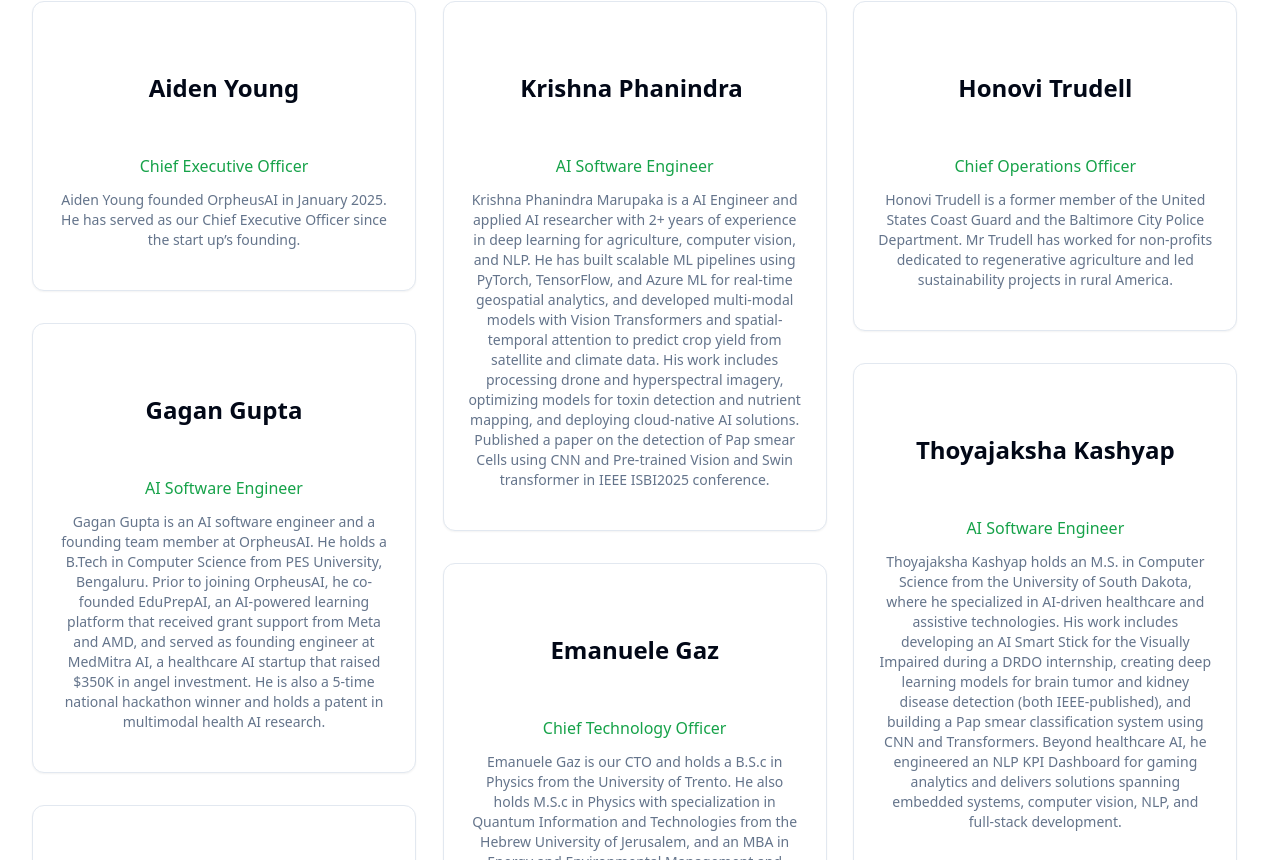
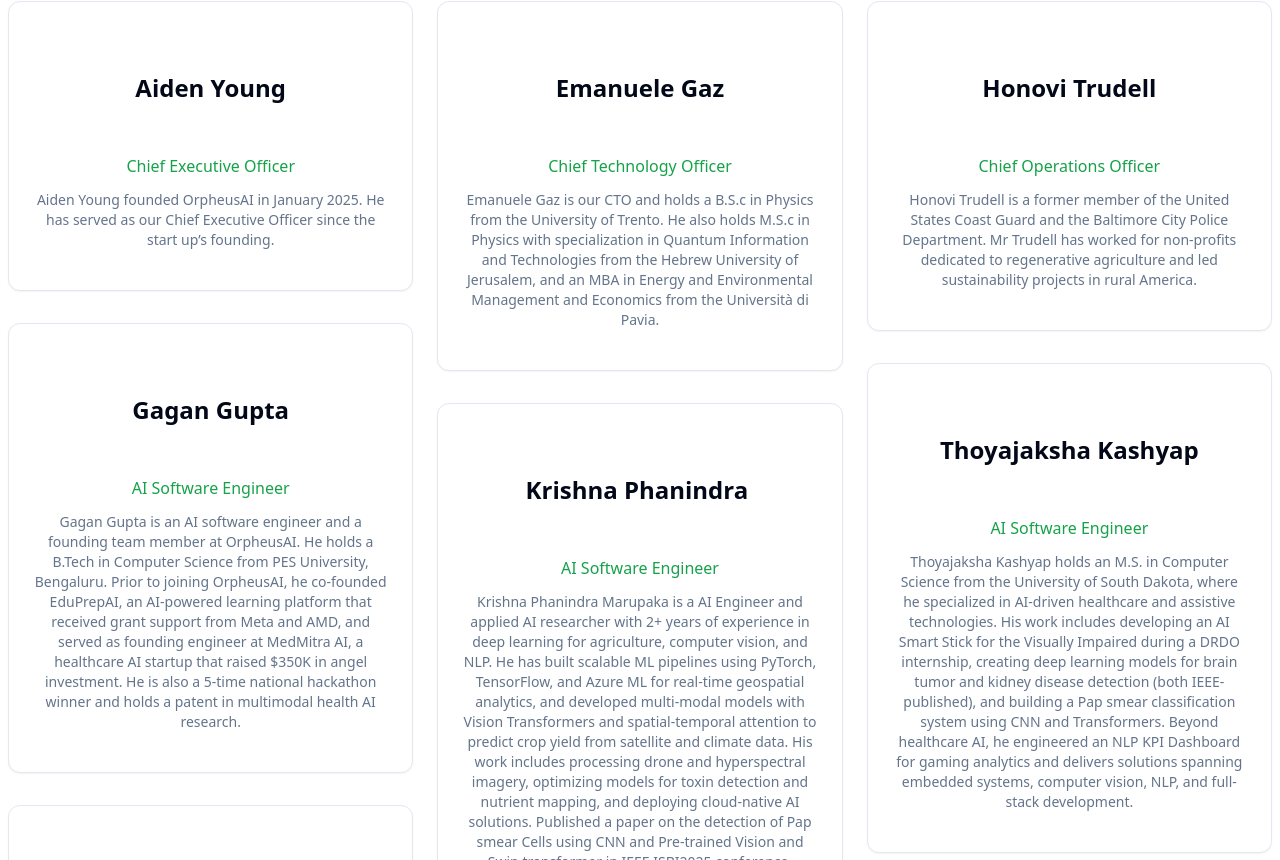
Before and after one commit to OrpheusTech/web-app-main, a React (Vite) app: page /team in a window 1280 px wide. Shown: the part 460-1320 px from the top of the page. Built offline with nearby package versions, Linux system fonts and the light colour scheme.

Commit message:
redo masonry design

```diff
--- a/package.json
+++ b/package.json
@@ -57,6 +57,7 @@
     "react-dom": "^18.3.1",
     "react-hook-form": "^7.53.0",
     "react-leaflet-cluster": "^2.1.0",
+    "react-masonry-css": "^1.0.16",
     "react-resizable-panels": "^2.1.3",
     "react-router-dom": "^6.26.2",
     "recharts": "^2.12.7",
--- a/src/index.css
+++ b/src/index.css
@@ -599,3 +599,9 @@
 .vine-container:hover .vine-path {
   stroke-dashoffset: 0;
 }
+
+.masonry-column {
+  display: flex;
+  flex-direction: column;
+  align-items: center;
+}
--- a/src/pages/Team.tsx
+++ b/src/pages/Team.tsx
@@ -6,6 +6,7 @@ import { Card, CardContent } from '@/components/ui/card';
 import { Linkedin, Twitter, Mail } from 'lucide-react';
 import { FadeInFromUpStagger } from '@/components/ui/fade-in';
 import { VineIllustration } from '@/components/ui/vine';
+import Masonry from "react-masonry-css";
 
 const Team = () => {
   const teamMembers = [
@@ -17,9 +18,37 @@ const Team = () => {
       social: { linkedin: "#", twitter: "#", email: "" }
     },
     {
+      name: "Emanuele Gaz",
+      role: "Chief Technology Officer",
+      bio: "Emanuele Gaz is our CTO and holds a B.S.c in Physics from the University of Trento. He also holds M.S.c in Physics with specialization in Quantum Information and Technologies from the Hebrew University of Jerusalem, and an MBA in Energy and Environmental Management and Economics from the Università di Pavia. ",
+      image: "",
+      social: { linkedin: "#", twitter: "#", email: "" }
+    },
+    {
+      name: "Honovi Trudell",
+      role: "Chief Operations Officer",
+      bio: "Honovi Trudell is a former member of the United States Coast Guard and the Baltimore City Police Department. Mr Trudell has worked for non-profits dedicated to regenerative agriculture and led sustainability projects in rural America.",
+      image: "",
+      social: { linkedin: "#", twitter: "#", email: "" }
+    },
+    {
       name: "Gagan Gupta",
       role: "AI Software Engineer",
       bio: "Gagan Gupta is an AI software engineer and a founding team member at OrpheusAI. He holds a B.Tech in Computer Science from PES University, Bengaluru. Prior to joining OrpheusAI, he co-founded EduPrepAI, an AI-powered learning platform that received grant support from Meta and AMD, and served as founding engineer at MedMitra AI, a healthcare AI startup that raised $350K in angel investment. He is also a 5-time national hackathon winner and holds a patent in multimodal health AI research.",
+      image: "",
+      social: { linkedin: "#", twitter: "#", email: "" }
+    },
+    {
+      name: "Krishna Phanindra ",
+      role: "AI Software Engineer",
+      bio: "Krishna Phanindra Marupaka is a AI Engineer and applied AI researcher with 2+ years of experience in deep learning for agriculture, computer vision, and NLP. He has built scalable ML pipelines using PyTorch, TensorFlow, and Azure ML for real-time geospatial analytics, and developed multi-modal models with Vision Transformers and spatial-temporal attention to predict crop yield from satellite and climate data. His work includes processing drone and hyperspectral imagery, optimizing models for toxin detection and nutrient mapping, and deploying cloud-native AI solutions. Published a paper on the detection of Pap smear Cells using CNN and Pre-trained Vision and Swin transformer in IEEE ISBI2025 conference.",
+      image: "",
+      social: { linkedin: "#", twitter: "#", email: "" }
+    },
+    {
+      name: "Thoyajaksha Kashyap",
+      role: "AI Software Engineer",
+      bio: "Thoyajaksha Kashyap holds an M.S. in Computer Science from the University of South Dakota, where he specialized in AI-driven healthcare and assistive technologies. His work includes developing an AI Smart Stick for the Visually Impaired during a DRDO internship, creating deep learning models for brain tumor and kidney disease detection (both IEEE-published), and building a Pap smear classification system using CNN and Transformers. Beyond healthcare AI, he engineered an NLP KPI Dashboard for gaming analytics and delivers solutions spanning embedded systems, computer vision, NLP, and full-stack development.",
       image: "",
       social: { linkedin: "#", twitter: "#", email: "" }
     },
@@ -31,37 +60,9 @@ const Team = () => {
       social: { linkedin: "#", twitter: "#", email: "" }
     },
     {
-      name: "Krishna Phanindra ",
-      role: "AI Software Engineer",
-      bio: "Krishna Phanindra Marupaka is a AI Engineer and applied AI researcher with 2+ years of experience in deep learning for agriculture, computer vision, and NLP. He has built scalable ML pipelines using PyTorch, TensorFlow, and Azure ML for real-time geospatial analytics, and developed multi-modal models with Vision Transformers and spatial-temporal attention to predict crop yield from satellite and climate data. His work includes processing drone and hyperspectral imagery, optimizing models for toxin detection and nutrient mapping, and deploying cloud-native AI solutions. Published a paper on the detection of Pap smear Cells using CNN and Pre-trained Vision and Swin transformer in IEEE ISBI2025 conference.",
-      image: "",
-      social: { linkedin: "#", twitter: "#", email: "" }
-    },
-    {
-      name: "Emanuele Gaz",
-      role: "Chief Technology Officer",
-      bio: "Emanuele Gaz is our CTO and holds a B.S.c in Physics from the University of Trento. He also holds M.S.c in Physics with specialization in Quantum Information and Technologies from the Hebrew University of Jerusalem, and an MBA in Energy and Environmental Management and Economics from the Università di Pavia. ",
-      image: "",
-      social: { linkedin: "#", twitter: "#", email: "" }
-    },
-    {
       name: "Sean Cheng",
       role: "Full Stack Engineer",
       bio: "Sean Cheng holds a B.S. in Computer Science from University of Maryland, College Park. He joined OrpheusAI’s founding team shortly after graduating and previously taught at Kumon.",
-      image: "",
-      social: { linkedin: "#", twitter: "#", email: "" }
-    },
-    {
-      name: "Honovi Trudell",
-      role: "Chief Operations Officer",
-      bio: "Honovi Trudell is a former member of the United States Coast Guard and the Baltimore City Police Department. Mr Trudell has worked for non-profits dedicated to regenerative agriculture and led sustainability projects in rural America.",
-      image: "",
-      social: { linkedin: "#", twitter: "#", email: "" }
-    },
-    {
-      name: "Thoyajaksha Kashyap",
-      role: "AI Software Engineer",
-      bio: "Thoyajaksha Kashyap holds an M.S. in Computer Science from the University of South Dakota, where he specialized in AI-driven healthcare and assistive technologies. His work includes developing an AI Smart Stick for the Visually Impaired during a DRDO internship, creating deep learning models for brain tumor and kidney disease detection (both IEEE-published), and building a Pap smear classification system using CNN and Transformers. Beyond healthcare AI, he engineered an NLP KPI Dashboard for gaming analytics and delivers solutions spanning embedded systems, computer vision, NLP, and full-stack development.",
       image: "",
       social: { linkedin: "#", twitter: "#", email: "" }
     },
@@ -73,6 +74,12 @@ const Team = () => {
       social: { linkedin: "#", twitter: "#", email: "" }
     },
   ];
+
+  const breakpointColumns = {
+    default: 3,
+    1024: 2,
+    512: 1,
+  };
 
   return (
     <div className="min-h-screen bg-background">
@@ -92,11 +99,15 @@ const Team = () => {
 
       {/* Team Members */}
       <section className="py-12 mb-32">
-        <div className="max-w-7xl mx-auto px-4 sm:px-6 lg:px-8">
+        <div className="max-w-7xl mx-auto px-4 sm:px-6 lg:px-8 flex-col justify-center">
           <h2 className="text-3xl font-bold text-center mb-12">Core Team</h2>
-          <div className="columns-1 sm:columns-2 lg:columns-3 gap-4">
+          <Masonry
+            breakpointCols={breakpointColumns}
+            className="flex gap-6 justify-center"
+            columnClassName="masonry-column"
+          >
             {teamMembers.map((member, index) => (
-              <Card key={index} className="relative max-w-sm mb-8 break-inside-avoid group hover:shadow-lg transition-all duration-300 hover:ring-2 hover:ring-primary/60 hover:-translate-y-2 transition-* vine-container h-full flex flex-col">
+              <Card key={index} className="overflow-hidden h-auto w-full mb-8 group hover:shadow-lg transition-all duration-300 hover:ring-2 hover:ring-primary/60 hover:-translate-y-2 transition-* vine-container flex flex-col">
                 <CardContent className="p-6 text-center">
                   { /* Profile Pictures
                   <div className="flex items-center justify-center relative h-32">
@@ -135,7 +146,7 @@ const Team = () => {
                 </CardContent>
               </Card>
             ))}
-          </div>
+          </Masonry>
         </div>
       </section>
 
```
Also changed, not shown: 1 other file (tests, documents, lock files or other folders).
